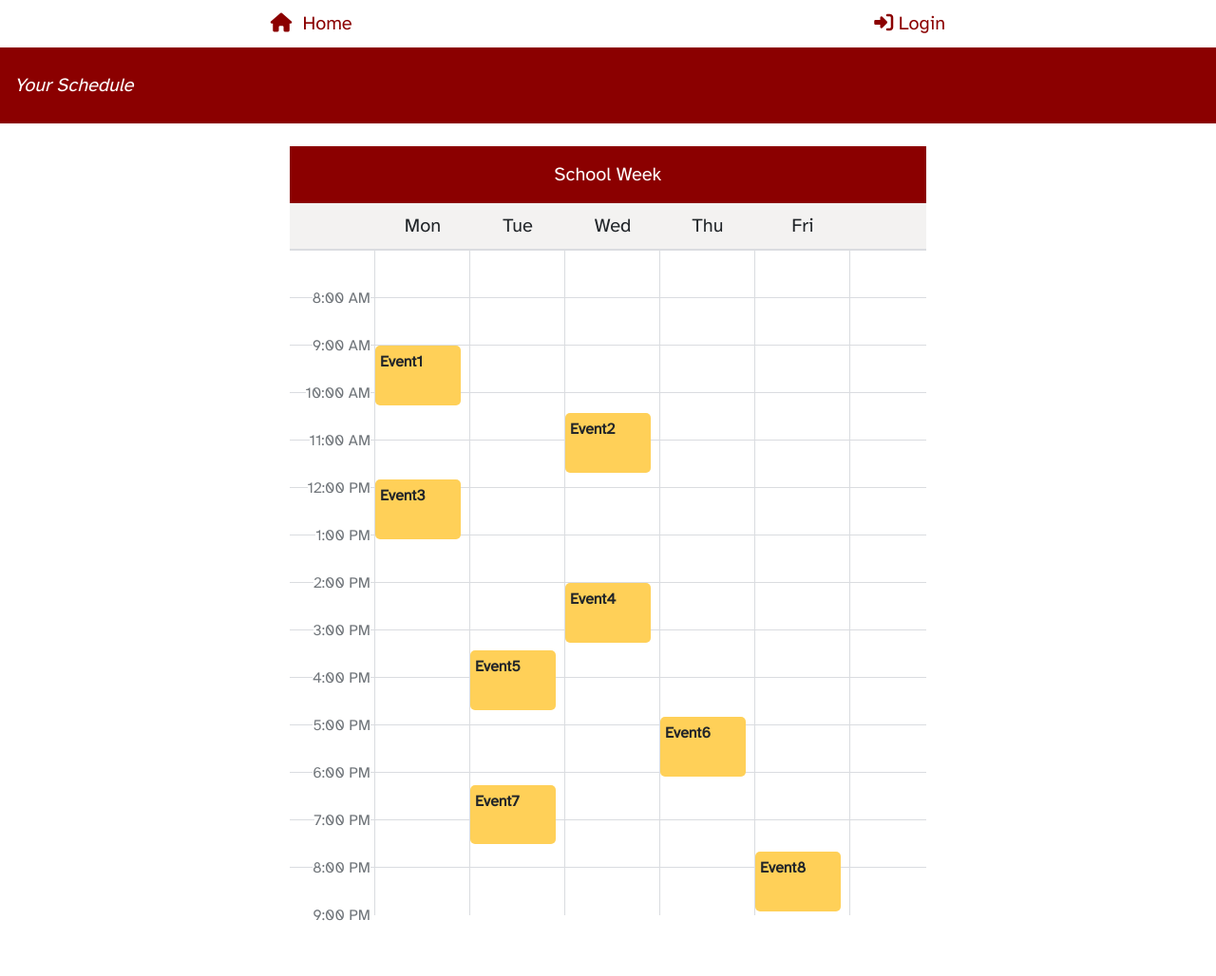
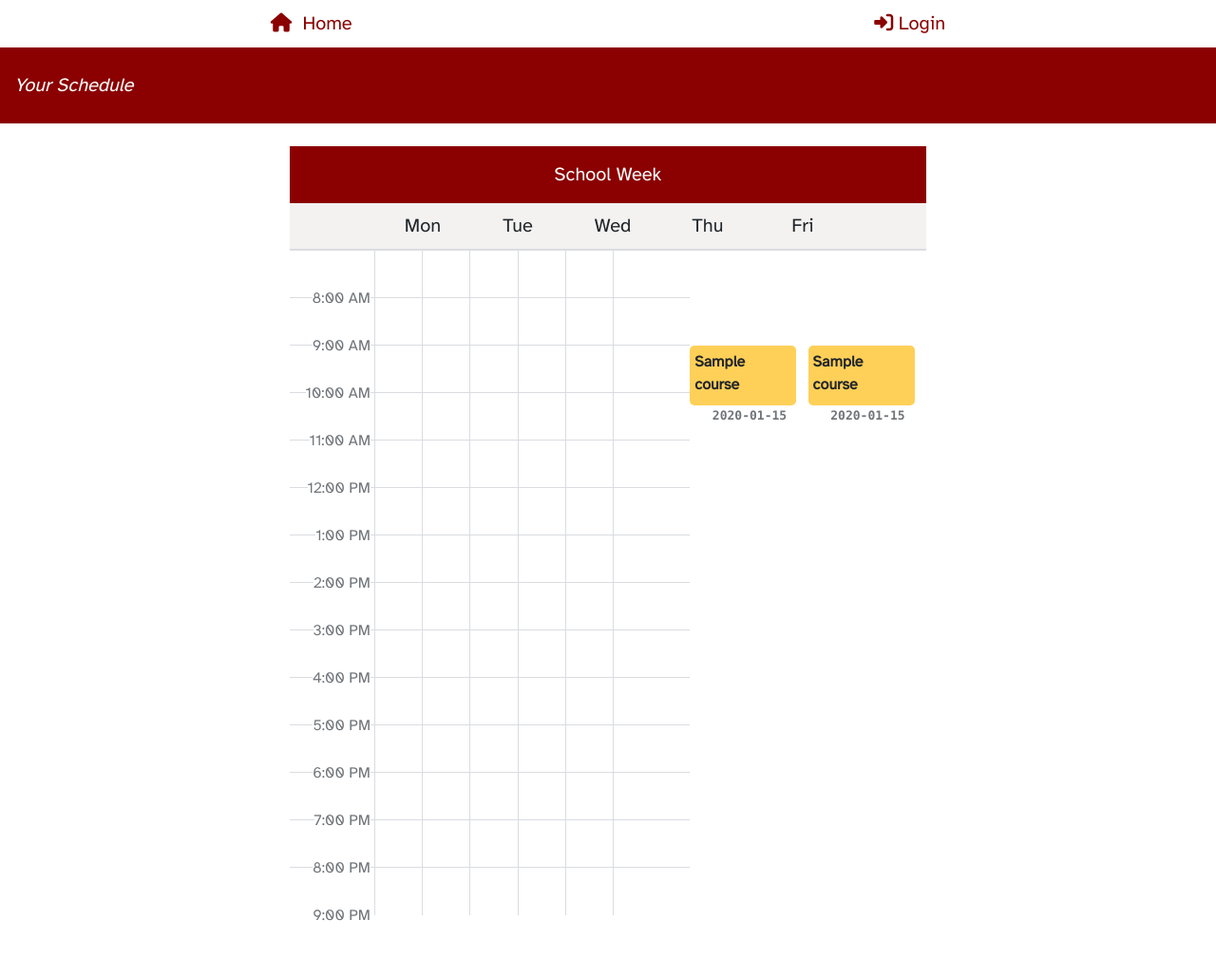
Before and after one commit to leeann-chu/ur_student, a Flask app: page /schedule/1 in a window 1280 px wide. Shown: the whole page at 95% size. Run offline with Flask 2, Linux system fonts and the light colour scheme; tables that the repository leaves empty hold one stand-in row (values such as "Sample post"); parts of the project's set-up code (start-up, migrations or seed data) failed here and were passed over; some libraries are stand-ins or nearby versions; some web fonts are replaced.

Commit message:
register for courses works, view schedule works

```diff
--- a/templates/ccreation.html
+++ b/templates/ccreation.html
@@ -51,7 +51,7 @@
             </form>
         </div>
       <div class="BackButton">
-          <button type="button" class="btn btn-lg btn-primary"><a style="color:white" href="{{ url_for('courses') }}">View Courses</a></button>
+          <button type="button" class="btn btn-lg btn-primary"><a style="color:white" href="{{ url_for('courses', uid=current_user.id, view='True') }}">View Courses</a></button>
       </div>
     </body>
 {% endblock %}
--- a/templates/index.html
+++ b/templates/index.html
@@ -16,7 +16,7 @@
           <p>View and customize your profile</p>
       </div>
       <div class="col">
-        <a class="homepage" href="{{ url_for('courses') }}">
+        <a class="homepage" href="{{ url_for('courses', uid=current_user.id, view='True') }}">
           <i class="fas fa-th-list"></i>
           <p class="homepage">Course Selection</p>
         </a>
--- a/templates/schedule.html
+++ b/templates/schedule.html
@@ -106,8 +106,12 @@
   .m { grid-column: 2 }
   .t { grid-column: 3 }
   .w { grid-column: 4 }
-  .th { grid-column: 5 }
+  .h { grid-column: 5 }
   .f { grid-column: 6 }
+
+  pre.time {
+    font-size: 13px;
+  }
 
 </style>
 
@@ -164,14 +168,16 @@
     <div class="row" style="grid-row:13"></div>
     <!-- > -->
 
-    <div class="event slot1 m">Event1</div>
-    <div class="event slot2 w">Event2</div>
-    <div class="event slot3 m">Event3</div>
-    <div class="event slot4 w">Event4</div>
-    <div class="event slot5 t">Event5</div>
-    <div class="event slot6 th">Event6</div>
-    <div class="event slot7 t">Event7</div>
-    <div class="event slot8 f">Event8</div>
+    {% for event in eventList %}
+      <div class="event slot{{ event.slotNum }} {{ event.day1 }}">
+        <span>{{event.name}}</span>
+        <pre class="time">{{ event.time }}</pre>
+      </div>
+      <div class="event slot{{ event.slotNum }} {{ event.day2 }}">
+        <span>{{event.name}}</span>
+        <pre class="time">{{ event.time }}</pre>
+      </div>
+    {% endfor %}
   </div>
 </div>
 {% endblock %}
--- a/utils/forms.py
+++ b/utils/forms.py
@@ -60,7 +60,7 @@
     numCredits = StringField('Credits')
     roomNum = StringField('Room number')
     days = SelectField('Course schedule', choices=[(""), ("M/W"), ("T/Th"), ("F")])
-    time = StringField('Course time')
+    time = StringField('Course time', [DataRequired()])
 
 class EditPassword(FlaskForm):
     oldPassword = PasswordField('Old Password', [DataRequired()])
@@ -77,6 +77,3 @@
     password = PasswordField('New Password')
     password2 = PasswordField('Repeat Password', [EqualTo('password')])
     submit = SubmitField('Reset Password')
-
-class ClassesRegister(FlaskForm):
-    submit = SubmitField('Register for Selected Classes')
--- a/utils/routes.py
+++ b/utils/routes.py
@@ -1,6 +1,7 @@
+import enum
 from flask import render_template, flash, redirect, request, url_for
 from flask_login import login_user, logout_user, current_user, login_required
-from utils.forms import LoginForm, RegistrationForm, TwoFactorForm, EditForm, CourseCreation, EditPassword, ResetPasswordForm, ClassesRegister
+from utils.forms import LoginForm, RegistrationForm, TwoFactorForm, EditForm, CourseCreation, EditPassword, ResetPasswordForm
 from utils.models import User, Student, Courses
 from main import db, app
 from random import randrange, choice
@@ -152,44 +153,60 @@
             return redirect(url_for('login'))
     return render_template('passedit.html', title="Reset Password", form=form, edit=edit, color='purple') ##
 
-@app.route("/courses", methods=['GET', 'POST'])
-def courses(): #*
+@app.route('/courses/<view><int:uid>', methods=['GET', 'POST'])
+def courses(uid, view): #*
+    student = Student.query.filter_by(userID=uid).first()
     Course_List = Courses.query.all()
-    return render_template('courses.html', title='Course Selection', Course_List=Course_List, color='green', info="Course Selection") ##
+    try: #* Search Operation
+        search = (request.form['searchInput']).lower()
+        searchFields = []
+        try:
+            check = request.form["Professor"]
+            searchFields.append('Professor')
+        except: pass
+        try:
+            check = request.form['Title']
+            searchFields.append('Title')
+        except: pass
+        try:
+            check = request.form['Credits']
+            searchFields.append('Credits')
+        except: pass
 
-@app.route('/get-text', methods=['GET', 'POST'])
-def search():
-    search = request.form['test']
-    searchFields = []
-    try:
-        check = request.form["Professor"]
-        searchFields.append('Professor')
-    except: pass
-    try:
-        check = request.form['Title']
-        searchFields.append('Title')
-    except: pass
-    try:
-        check = request.form['Credits']
-        searchFields.append('Credits')
-    except: pass
+        All_Courses = Courses.query.all()
+        Course_List = []
+        for Course in All_Courses:
+            if 'Professor' in searchFields:
+                if search in Course.profName.lower():
+                    Course_List.append(Course)
 
-    All_Courses = Courses.query.all()
-    Course_List = []
-    for Course in All_Courses:
-        if 'Professor' in searchFields:
-            if search in Course.profName:
-                Course_List.append(Course)
+            if 'Title' in searchFields:
+                if search in Course.numTitle.lower():
+                    Course_List.append(Course)
 
-        if 'Title' in searchFields:
-            if search in Course.numTitle:
-                Course_List.append(Course)
+            if 'Credits' in searchFields:
+                if search in str(Course.numCredits):
+                    Course_List.append(Course)
 
-        if 'Credits' in searchFields:
-            if search in Course.numCredits:
-                Course_List.append(Course)
+            if not searchFields:
+                if search in (Course.numTitle).lower() or search in (Course.profName).lower() or search in str(Course.numCredits):
+                        Course_List.append(Course)
+    except: pass  ##
+    if view == "True":
+        return render_template('courses.html', title='Course Selection', Course_List=Course_List, uid=uid, registered_courses=student.rel_courses, view=view, color='green', info="View Course Selection")
 
-    return render_template('courses.html', title='Course Selection', Course_List=Course_List, color='green', info="Course Selection")
+    try: #* Register for Classes
+        tempRegCourses = []
+        for course in Course_List:
+            try:
+                check = request.form[str(course.courseID)]
+                tempRegCourses.append(course)
+            except: pass
+        student.rel_courses = tempRegCourses
+        db.session.commit()
+    except: pass ##
+    print(student.rel_courses)
+    return render_template('courses.html', title='Course Selection', Course_List=Course_List, uid=uid, registered_courses=student.rel_courses, view='False', color='green', info="View Course Selection") ##
 
 @app.route("/ccreation/<int:cid>", methods=['GET', 'POST'])
 def ccreation(cid): #*
@@ -227,15 +244,27 @@
 
             time = form.time.data.split(":")[0]
             course.slotNum = slotTimes.get(int(time), "invalid time")
-            print(course.slotNum)
             db.session.commit()
-
-            return redirect(url_for('courses'))
+            return redirect(url_for('courses', view='True', uid=current_user.id))
     return render_template('ccreation.html', title='Course Creation', form=form, color='green', info="Course Creation") ##
 
+class Event:
+    def __init__(self, name, day1, day2, time, slotNum):
+        self.name = name
+        self.day1 = day1
+        self.day2 = day2
+        self.time = time
+        self.slotNum = slotNum
+
 @app.route("/schedule/<int:uid>")
-def schedule(uid):
-    return render_template('schedule.html', title='Schedule', uid=uid, color='darkred', info="Your Schedule")
+def schedule(uid): #*
+    student = Student.query.filter_by(userID=uid).first()
+    eventList = []
+    for course in student.rel_courses:
+        event = Event(course.numTitle.split(":")[0], course.days[:1].lower(), course.days[-1].lower(), course.time, course.slotNum)
+        eventList.append(event)
+    print(eventList)
+    return render_template('schedule.html', title='Schedule', uid=uid, color='darkred', eventList = eventList, info="Your Schedule") ##
 
 @app.route('/logout')
 def logout():
```
Also changed, not shown: templates/courses.html (+67 -37 lines).
